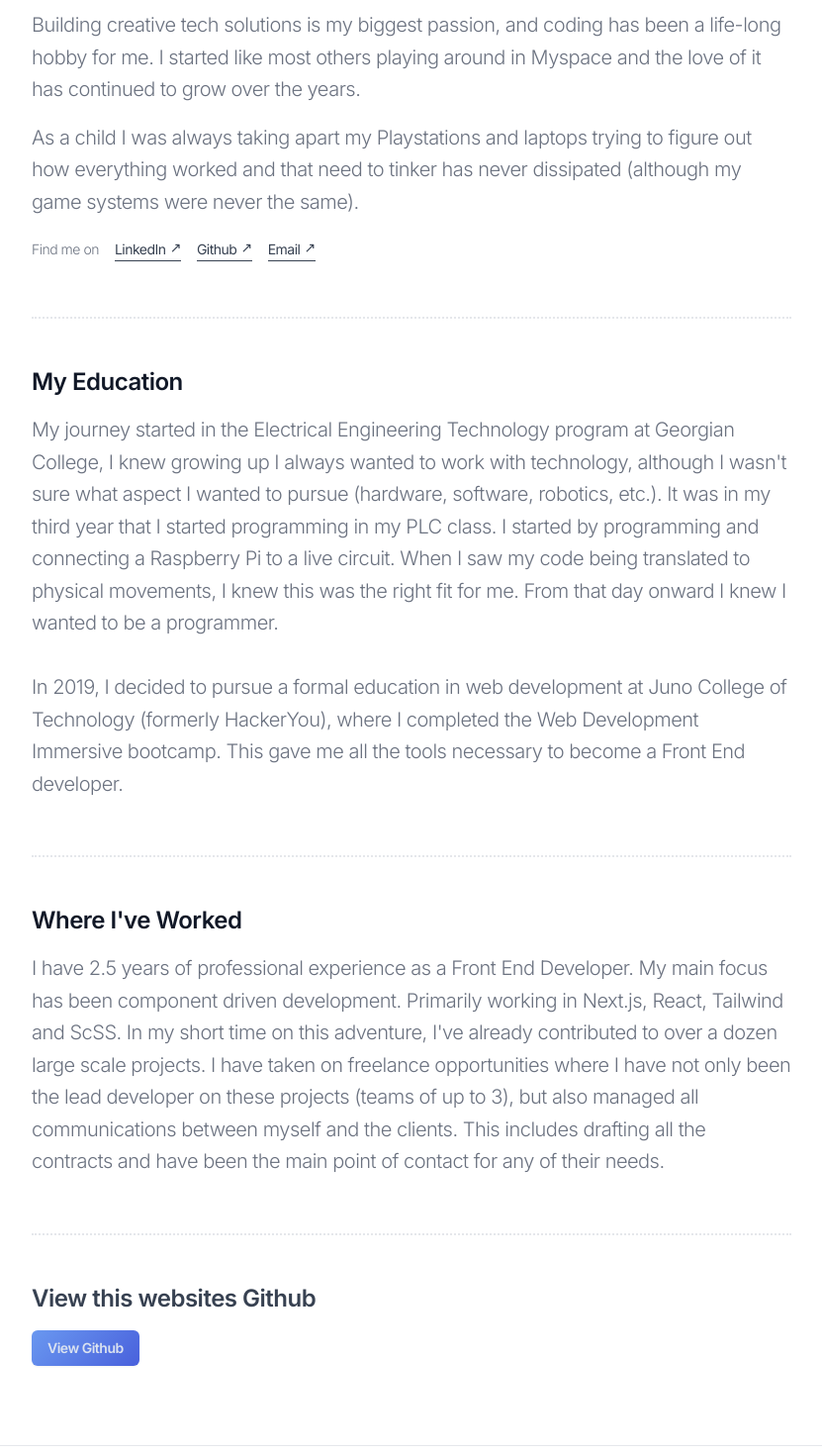
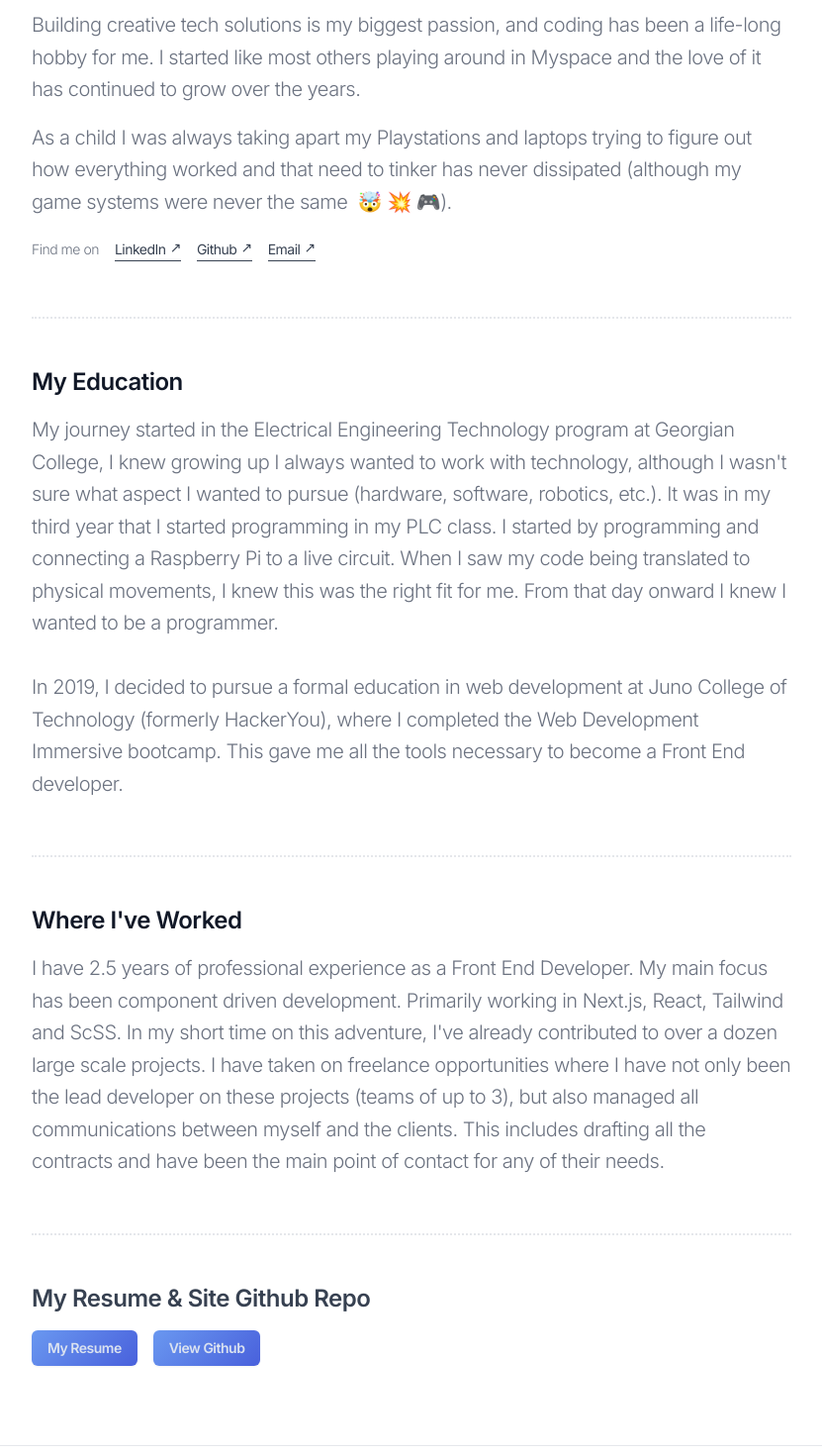
Before and after one commit to keilmart/portfolioV3, a Next.js app: page /about in a window 1280 px wide. Shown: the part 280-1750 px from the top of the page at 99% size, without its empty margins (224-1055 px from the left). Built offline with nearby package versions, Linux system fonts and the light colour scheme.

Commit message:
Mobile and About page updates

```diff
--- /dev/null
+++ b/components/Emoji/Emoji.js
@@ -0,0 +1,14 @@
+import React from "react";
+
+const Emoji = (props) => (
+  <span
+    className="emoji"
+    role="img"
+    aria-label={props.label ? props.label : ""}
+    aria-hidden={props.label ? "false" : "true"}
+  >
+    {props.symbol}
+  </span>
+);
+
+export default Emoji;
--- a/pages/about.js
+++ b/pages/about.js
@@ -1,6 +1,7 @@
 import Image from "next/image";
 
 import Layout from "../components/Layout/Layout";
+import Emoji from "../components/Emoji/Emoji";
 import SEO from "../components/SEO/SEO";
 
 import { TriSquareIcon } from "../components/Homepage/HomepageIcons/Index";
@@ -77,7 +78,14 @@ const About = () => {
           <p className="mb-4">
             As a child I was always taking apart my Playstations and laptops
             trying to figure out how everything worked and that need to tinker
-            has never dissipated (although my game systems were never the same).
+            has never dissipated (although my game systems were never the same
+            &nbsp;
+            <Emoji symbol="🤯" label="Mind blown" />
+            &nbsp;
+            <Emoji symbol="💥" label="Explosion" />
+            &nbsp;
+            <Emoji symbol="🎮" label="Game system" />
+            ).
           </p>
         </div>
 
@@ -141,11 +149,19 @@ const About = () => {
 
         <hr className="mb-12 border-t-2 border-dotted mt-14 dark:border-gray-400" />
         <h2 className="mt-12 text-2xl font-semibold text-secondary dark:text-slate-200">
-          View this websites Github
+          My Resume & Site Github Repo
         </h2>
         <a
-          className="w-full mt-4 btn-primary primary-grad sm:w-auto"
-          href="https://github.com/keilmart/portfolioV3`"
+          className="mt-4 mr-4 btn-primary primary-grad"
+          href="https://firebasestorage.googleapis.com/v0/b/portfoliov3-6fb9a.appspot.com/o/project-photos%2FKeil%20Martin%20-%20Resume.pdf?alt=media&token=7c39d70d-69db-4fdd-b169-6c064ca5c1d0"
+          target="_blank"
+          rel="noreferrer"
+        >
+          My Resume
+        </a>
+        <a
+          className="mt-4 btn-primary primary-grad"
+          href="https://github.com/keilmart/portfolioV3"
           target="_blank"
           rel="noreferrer"
         >
--- a/pages/projects/[slug].js
+++ b/pages/projects/[slug].js
@@ -72,7 +72,7 @@ const ProjectDetails = ({ projectData }) => {
         <p className="text-tertiary">{project.descriptionTwo}</p>
         <div className="my-8">
           <a
-            className="w-full mr-4 sm:w-auto btn-primary primary-grad"
+            className="mr-4 btn-primary primary-grad"
             href={`https://${project.url}`}
             target="_blank"
             rel="noreferrer"
@@ -81,7 +81,7 @@ const ProjectDetails = ({ projectData }) => {
           </a>
           {!!project.github ? (
             <a
-              className="w-full mt-2 btn-primary primary-grad sm:w-auto"
+              className="mt-2 btn-primary primary-grad"
               href={`https://${project.github}`}
               target="_blank"
               rel="noreferrer"
```
